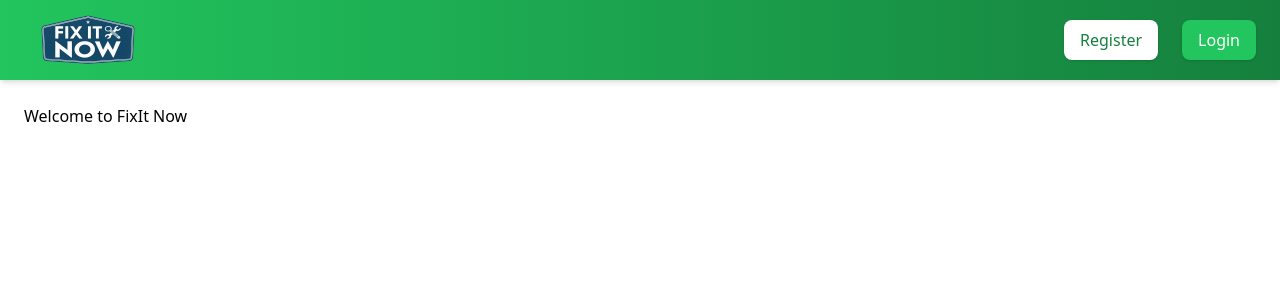
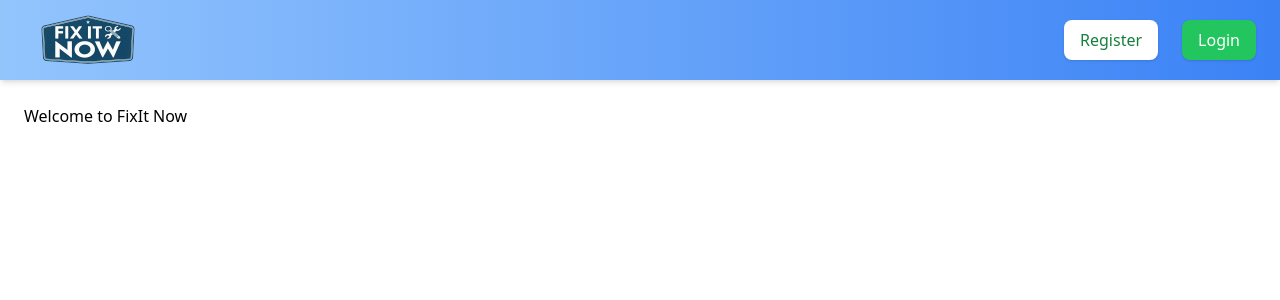
Before and after one commit to matheeshaW/FixIt_Now, a React (Create React App) app in the folder frontend/: page / in a window 1280 px wide. Shown: the top 300 px of the page. Built offline with nearby package versions, Linux system fonts and the light colour scheme.

Commit message:
dynamic colors for provider and customer logins

```diff
--- a/frontend/src/components/Navbar.jsx
+++ b/frontend/src/components/Navbar.jsx
@@ -12,7 +12,13 @@ export default function Navbar() {
   };
 
   return (
-    <nav className="bg-gradient-to-r from-green-500 to-green-700 shadow-md px-6 py-2 flex items-center justify-between">
+    <nav
+      className={`shadow-md px-6 py-2 flex items-center justify-between ${
+        role === "PROVIDER"
+          ? "bg-gradient-to-r from-green-300 to-green-500"
+          : "bg-gradient-to-r from-blue-300 to-blue-500"
+      }`}
+    >
       {/* Logo */}
       <div className="flex items-center gap-3">
         <Link to="/" className="flex items-center">
```
